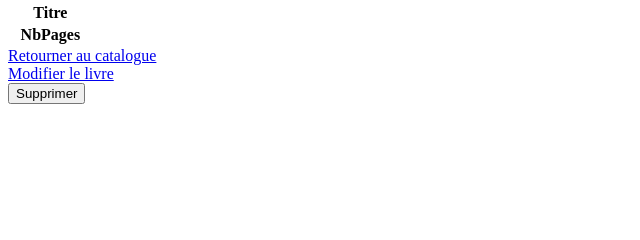
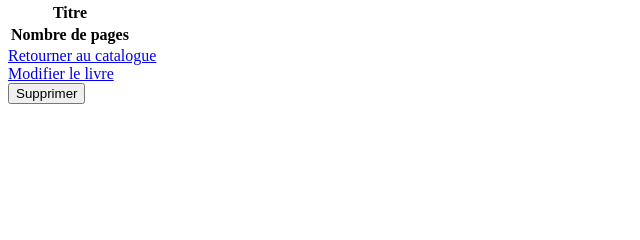
Before and after one commit to WewenGit/projet_web_L3, a Symfony app: template projet_web/templates/livre/show.html.twig in a window 1280 px wide. Shown: the part 64-304 px from the top of the page, without its empty margins (0-640 px from the left). Run offline with Twig, Linux system fonts and the light colour scheme; the template is opened without the code that fills it, so the values that code supplies are empty; some libraries are stand-ins or nearby versions.

Commit message:
Modif label dans show pour nb de pages

```diff
--- a/projet_web/templates/livre/show.html.twig
+++ b/projet_web/templates/livre/show.html.twig
@@ -26,7 +26,7 @@
                 <td>{{ livre.titre }}</td>
             </tr>
             <tr>
-                <th>NbPages</th>
+                <th>Nombre de pages</th>
                 <td>{{ livre.nbPages }}</td>
             </tr>
         </tbody>
```
